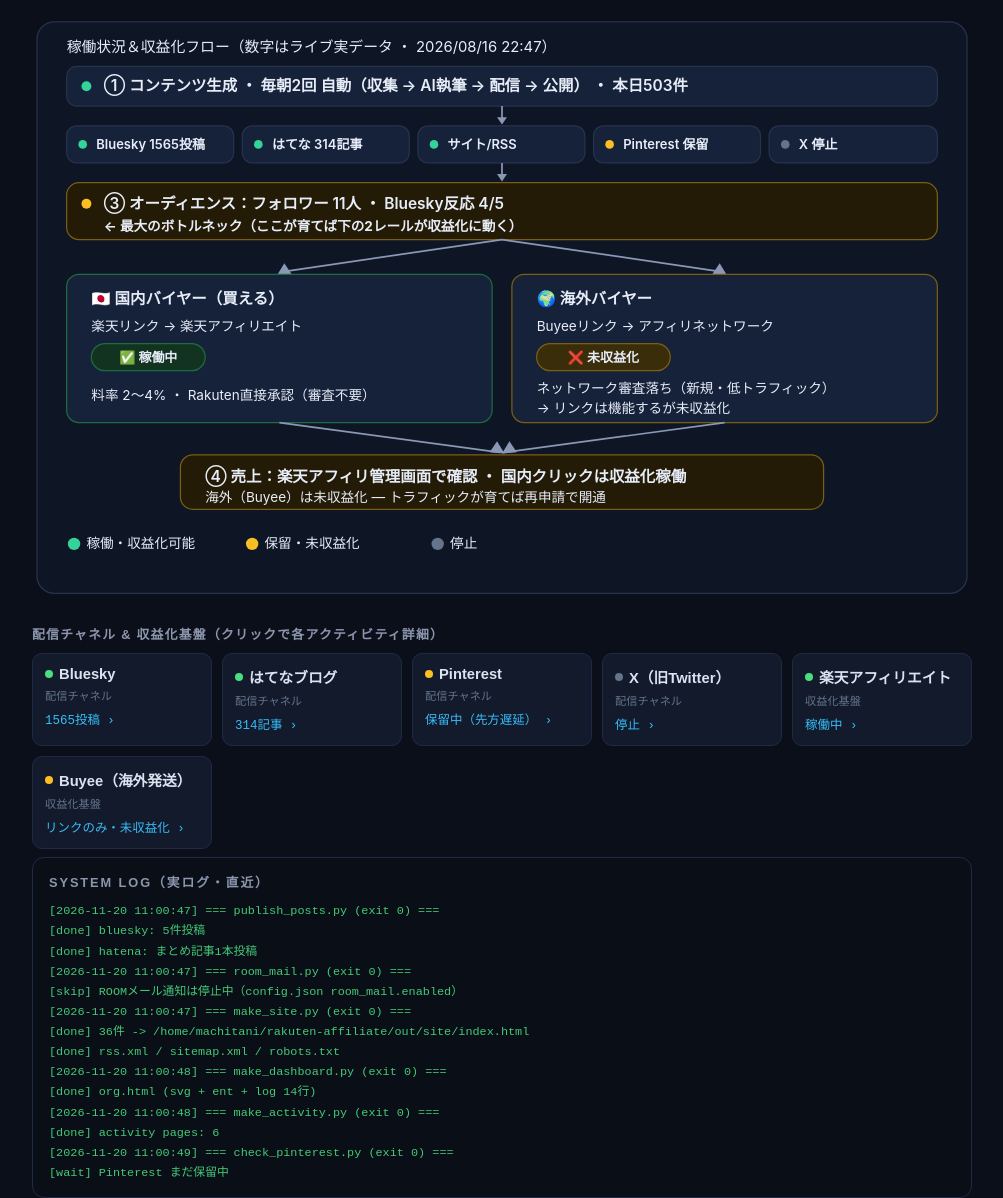
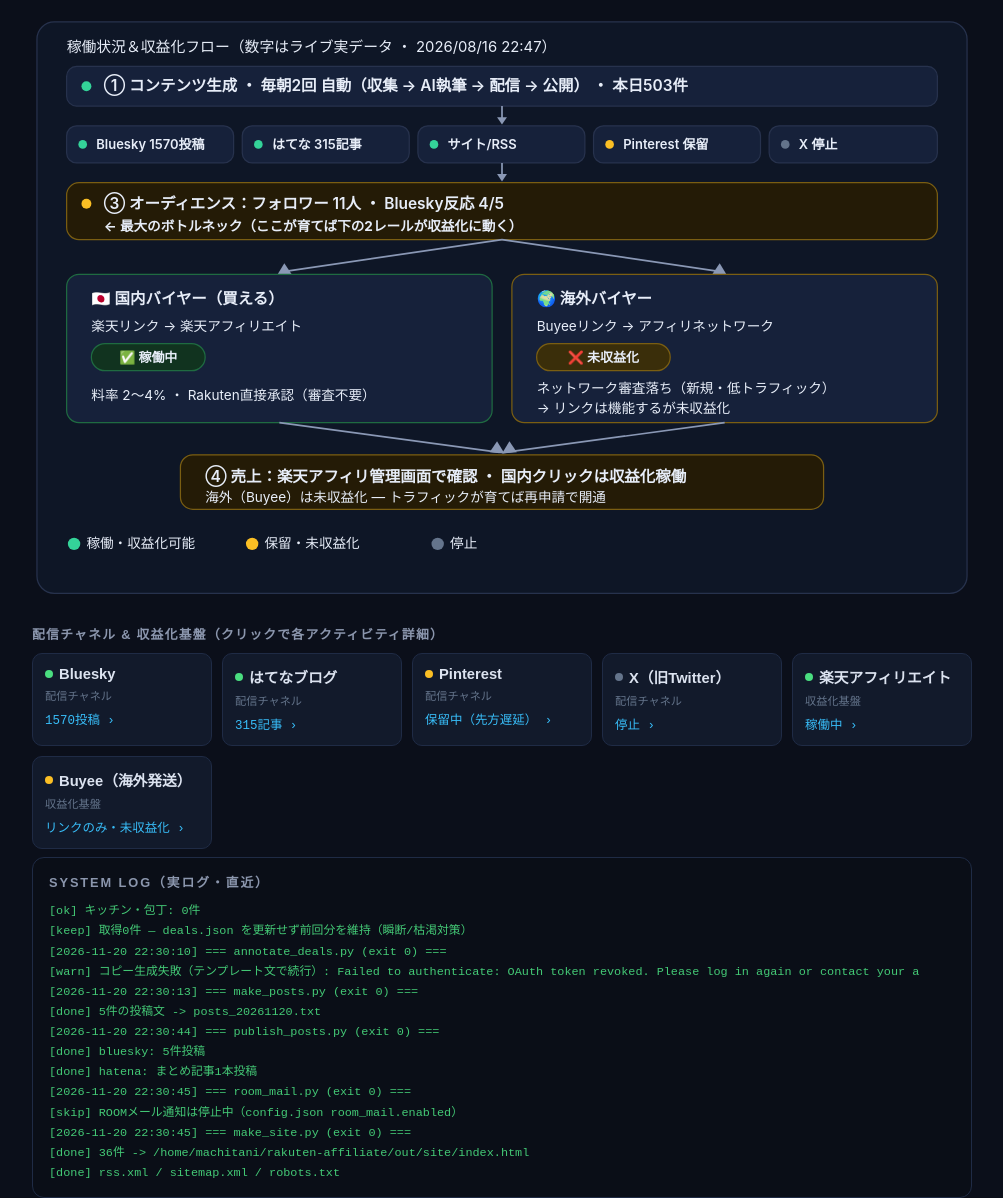
Before and after one commit to yuki88231910-ux/rakuten-deals, a plain HTML site: page org.html in a window 1280 px wide. Shown: the part 128-1326 px from the top of the page, without its empty margins (138-1141 px from the left). Drawn offline with Linux system fonts and the light colour scheme.

Commit message:
update deals 2026-11-20

```diff
--- a/org.html
+++ b/org.html
@@ -65,8 +65,8 @@
 <path class="ar" d="M380 72 L380 84"/><path d="M376 81 L380 87 L384 81 Z" fill="var(--mut)"/>
 
 <g>
-  <g transform="translate(28,88)"><rect width="135" height="30" rx="8" fill="var(--panel)" stroke="var(--line)"/><circle cx="13" cy="15" r="3.5" fill="var(--ok)"/><text class="chip" x="24" y="19">Bluesky 1565投稿</text></g>
-  <g transform="translate(170,88)"><rect width="135" height="30" rx="8" fill="var(--panel)" stroke="var(--line)"/><circle cx="13" cy="15" r="3.5" fill="var(--ok)"/><text class="chip" x="24" y="19">はてな 314記事</text></g>
+  <g transform="translate(28,88)"><rect width="135" height="30" rx="8" fill="var(--panel)" stroke="var(--line)"/><circle cx="13" cy="15" r="3.5" fill="var(--ok)"/><text class="chip" x="24" y="19">Bluesky 1570投稿</text></g>
+  <g transform="translate(170,88)"><rect width="135" height="30" rx="8" fill="var(--panel)" stroke="var(--line)"/><circle cx="13" cy="15" r="3.5" fill="var(--ok)"/><text class="chip" x="24" y="19">はてな 315記事</text></g>
   <g transform="translate(312,88)"><rect width="135" height="30" rx="8" fill="var(--panel)" stroke="var(--line)"/><circle cx="13" cy="15" r="3.5" fill="var(--ok)"/><text class="chip" x="24" y="19">サイト/RSS</text></g>
   <g transform="translate(454,88)"><rect width="135" height="30" rx="8" fill="var(--panel)" stroke="var(--line)"/><circle cx="13" cy="15" r="3.5" fill="var(--pend)"/><text class="chip" x="24" y="19">Pinterest 保留</text></g>
   <g transform="translate(596,88)"><rect width="136" height="30" rx="8" fill="var(--panel)" stroke="var(--line)"/><circle cx="13" cy="15" r="3.5" fill="var(--off)"/><text class="chip" x="24" y="19">X 停止</text></g>
@@ -110,23 +110,23 @@
 </g>
 </svg></div>
   <h3 class="sech">配信チャネル & 収益化基盤（クリックで各アクティビティ詳細）</h3>
-  <div class="ent-grid"><a class="ent" href="activity_bluesky.html"><div class="ent-h"><span class="ent-dot ok"></span><b>Bluesky</b></div><div class="ent-k">配信チャネル</div><div class="ent-s">1565投稿 ›</div></a><a class="ent" href="activity_hatena.html"><div class="ent-h"><span class="ent-dot ok"></span><b>はてなブログ</b></div><div class="ent-k">配信チャネル</div><div class="ent-s">314記事 ›</div></a><a class="ent" href="activity_pinterest.html"><div class="ent-h"><span class="ent-dot pend"></span><b>Pinterest</b></div><div class="ent-k">配信チャネル</div><div class="ent-s">保留中（先方遅延） ›</div></a><a class="ent" href="activity_x.html"><div class="ent-h"><span class="ent-dot off"></span><b>X（旧Twitter）</b></div><div class="ent-k">配信チャネル</div><div class="ent-s">停止 ›</div></a><a class="ent" href="activity_rakuten.html"><div class="ent-h"><span class="ent-dot ok"></span><b>楽天アフィリエイト</b></div><div class="ent-k">収益化基盤</div><div class="ent-s">稼働中 ›</div></a><a class="ent" href="activity_buyee.html"><div class="ent-h"><span class="ent-dot pend"></span><b>Buyee（海外発送）</b></div><div class="ent-k">収益化基盤</div><div class="ent-s">リンクのみ・未収益化 ›</div></a></div>
+  <div class="ent-grid"><a class="ent" href="activity_bluesky.html"><div class="ent-h"><span class="ent-dot ok"></span><b>Bluesky</b></div><div class="ent-k">配信チャネル</div><div class="ent-s">1570投稿 ›</div></a><a class="ent" href="activity_hatena.html"><div class="ent-h"><span class="ent-dot ok"></span><b>はてなブログ</b></div><div class="ent-k">配信チャネル</div><div class="ent-s">315記事 ›</div></a><a class="ent" href="activity_pinterest.html"><div class="ent-h"><span class="ent-dot pend"></span><b>Pinterest</b></div><div class="ent-k">配信チャネル</div><div class="ent-s">保留中（先方遅延） ›</div></a><a class="ent" href="activity_x.html"><div class="ent-h"><span class="ent-dot off"></span><b>X（旧Twitter）</b></div><div class="ent-k">配信チャネル</div><div class="ent-s">停止 ›</div></a><a class="ent" href="activity_rakuten.html"><div class="ent-h"><span class="ent-dot ok"></span><b>楽天アフィリエイト</b></div><div class="ent-k">収益化基盤</div><div class="ent-s">稼働中 ›</div></a><a class="ent" href="activity_buyee.html"><div class="ent-h"><span class="ent-dot pend"></span><b>Buyee（海外発送）</b></div><div class="ent-k">収益化基盤</div><div class="ent-s">リンクのみ・未収益化 ›</div></a></div>
   <div class="logbox">
     <h3>SYSTEM LOG（実ログ・直近）</h3>
-<div class="ln">[2026-11-20 11:00:47] === publish_posts.py (exit 0) ===</div>
+<div class="ln">[ok] キッチン・包丁: 0件</div>
+<div class="ln">[keep] 取得0件 — deals.json を更新せず前回分を維持（瞬断/枯渇対策）</div>
+<div class="ln">[2026-11-20 22:30:10] === annotate_deals.py (exit 0) ===</div>
+<div class="ln">[warn] コピー生成失敗（テンプレート文で続行）: Failed to authenticate: OAuth token revoked. Please log in again or contact your a</div>
+<div class="ln">[2026-11-20 22:30:13] === make_posts.py (exit 0) ===</div>
+<div class="ln">[done] 5件の投稿文 -&gt; posts_20261120.txt</div>
+<div class="ln">[2026-11-20 22:30:44] === publish_posts.py (exit 0) ===</div>
 <div class="ln">[done] bluesky: 5件投稿</div>
 <div class="ln">[done] hatena: まとめ記事1本投稿</div>
-<div class="ln">[2026-11-20 11:00:47] === room_mail.py (exit 0) ===</div>
+<div class="ln">[2026-11-20 22:30:45] === room_mail.py (exit 0) ===</div>
 <div class="ln">[skip] ROOMメール通知は停止中（config.json room_mail.enabled）</div>
-<div class="ln">[2026-11-20 11:00:47] === make_site.py (exit 0) ===</div>
+<div class="ln">[2026-11-20 22:30:45] === make_site.py (exit 0) ===</div>
 <div class="ln">[done] 36件 -&gt; /home/machitani/rakuten-affiliate/out/site/index.html</div>
 <div class="ln">[done] rss.xml / sitemap.xml / robots.txt</div>
-<div class="ln">[2026-11-20 11:00:48] === make_dashboard.py (exit 0) ===</div>
-<div class="ln">[done] org.html (svg + ent + log 14行)</div>
-<div class="ln">[2026-11-20 11:00:48] === make_activity.py (exit 0) ===</div>
-<div class="ln">[done] activity pages: 6</div>
-<div class="ln">[2026-11-20 11:00:49] === check_pinterest.py (exit 0) ===</div>
-<div class="ln">[wait] Pinterest まだ保留中</div>
   </div>
 </main>
 <footer>
```
Also changed, not shown: activity_bluesky.html (+3 -3 lines), activity_hatena.html (+2 -2 lines), rss.xml (+1 -1 lines).
